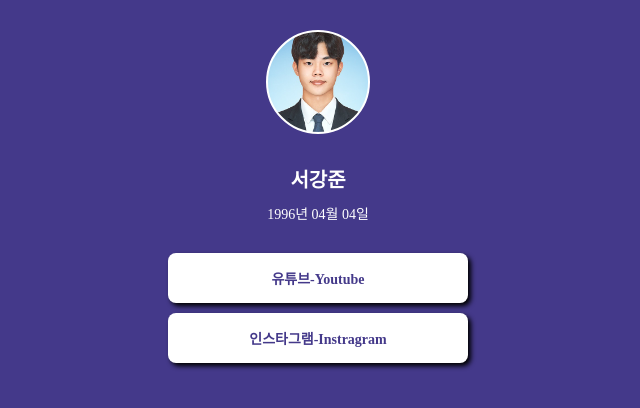
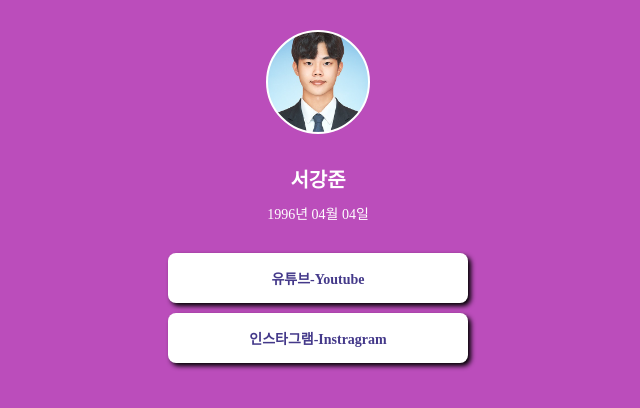
Before and after one commit to Jun-daily96/Myprofile, a plain HTML site: page index.html in a window 1280 px wide. Shown: the whole page, without its empty margins (322-962 px from the left). Drawn offline with Linux system fonts and the light colour scheme; a web font is replaced by a local one.

Commit message:
Update index.html

```diff
--- a/index.html
+++ b/index.html
@@ -14,7 +14,7 @@
 *        {
         font-family: "Pretendard",serif;
         }
-        body {background-color: #44398a;}
+        body {background-color: #bb4dbb;}
 
         .profile{
             width: 100px;
```
